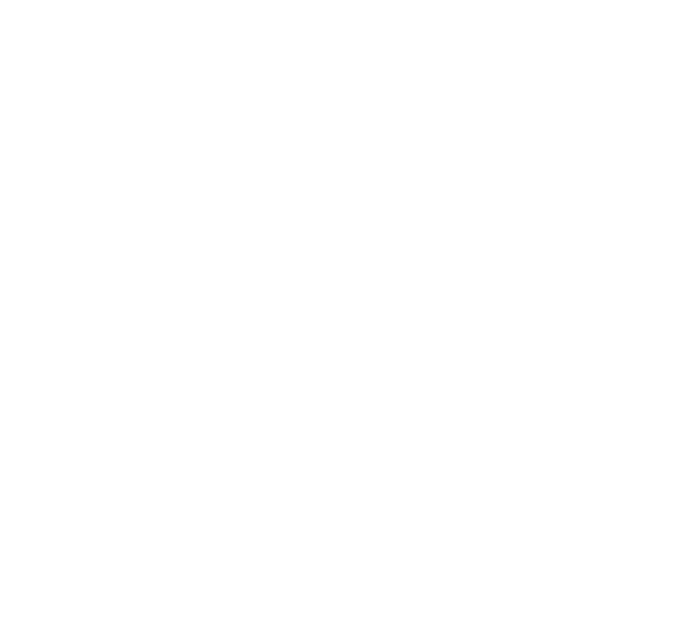
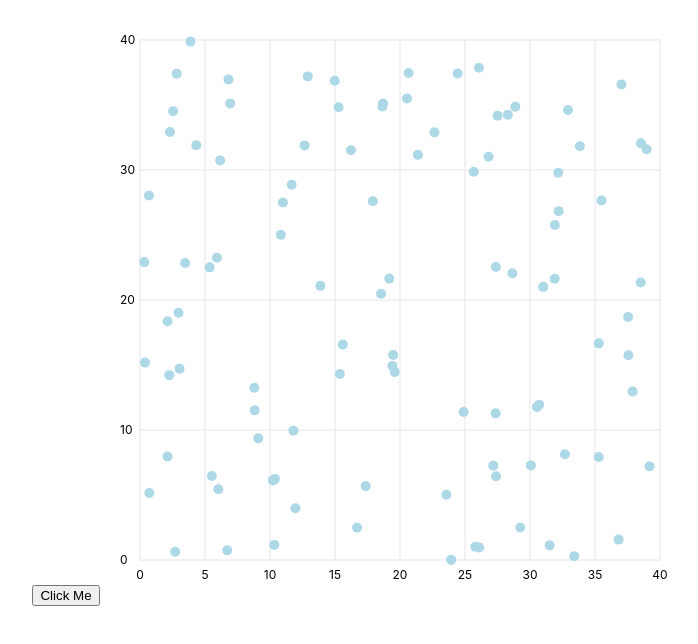
Before and after one commit to TraceWright/COVID-19_Graphs, a React (Create React App) app in the folder client/: page / in a window 1280 px wide. Shown: the top 644 px of the page, without its empty margins (274-972 px from the left). Built offline with nearby package versions, Linux system fonts and the light colour scheme.

Commit message:
d3 sample code

```diff
--- a/client/package.json
+++ b/client/package.json
@@ -6,13 +6,16 @@
     "@testing-library/jest-dom": "^4.2.4",
     "@testing-library/react": "^9.5.0",
     "@testing-library/user-event": "^7.2.1",
+    "@types/d3-scale": "^2.2.0",
     "@types/jest": "^24.9.1",
     "@types/node": "^12.12.35",
     "@types/react": "^16.9.34",
     "@types/react-dom": "^16.9.6",
+    "d3-scale": "^3.2.1",
     "react": "^16.13.1",
     "react-dom": "^16.13.1",
     "react-scripts": "3.4.1",
+    "react-spring": "^8.0.27",
     "typescript": "^3.7.5"
   },
   "scripts": {
--- a/client/src/App.tsx
+++ b/client/src/App.tsx
@@ -1,9 +1,11 @@
 import React from 'react';
 import './App.css';
+import FirstChart from './FirstChart';
 
 function App() {
   return (
     <div className="App">
+      <FirstChart />
     </div>
   );
 }
--- /dev/null
+++ b/client/src/FirstChart.tsx
@@ -0,0 +1,138 @@
+import React, { useState } from "react";
+import { useSpring, animated } from "react-spring";
+import { scaleLinear } from "d3-scale";
+
+// function RandomData() {
+//     return [{
+//         "_id": 1,
+//         "notification_date": "2020-01-22T00:00:00",
+//         "postcode": 2134,
+//         "lhd_2010_code": "X700",
+//         "lhd_2010_name": "Sydney",
+//         "lga_code19": 11300,
+//         "lga_name19": "Burwood (A)",
+//     }];
+//   }
+
+
+function RandomData() {
+  const data = [...Array(100)].map((e, i) => {
+    return {
+      x: Math.random() * 40,
+      y: Math.random() * 40,
+      temparature: Math.random() * 500
+    };
+  });
+  return data;
+}
+
+export function FirstChart() {
+  const [data, setData] = useState(RandomData());
+  const [open, toggle] = useState(false);
+  const props = useSpring({
+    from: { r: 0, fill: "lightblue" },
+    to: { r: open ? 10 : 5, fill: open ? "purple" : "lightblue" }
+  }) as any;
+
+  const w = 600, h = 600, margin = {
+    top: 40,
+    bottom: 40,
+    left: 40,
+    right: 40
+  };
+
+  const width = w - margin.right - margin.left,
+    height = h - margin.top - margin.bottom;
+
+  const xScale = scaleLinear()
+    .domain([0, 40]) // [lowest element, highest element]
+    .range([0, width]); // [0, width]
+
+  const yScale = scaleLinear()
+    .domain([0, 40])
+    .range([height, 0]);
+
+  function handleClick(e: any) {
+    setData(RandomData());
+    if (open) {
+      toggle(false);
+    } else {
+      toggle(true);
+    }
+  }
+
+  const circles = data.map((d, i) => (
+    <animated.circle
+      key={i}
+      r={props.r}
+      cx={xScale(d.x)}
+      cy={yScale(d.y)}
+      style={{ fill: props.fill }}
+    />
+  ));
+
+  return (
+    <div>
+      <button onClick={handleClick}>Click Me</button>
+      <svg width={w} height={h}>
+        <g transform={`translate(${margin.left},${margin.top})`}>
+          <AxisLeft yScale={yScale} width={width} />
+          <AxisBottom xScale={xScale} height={height} />
+          {circles}
+        </g>
+      </svg>
+    </div>
+  );
+}
+
+function AxisLeft({ yScale, width }: any) {
+ const textPadding = -20
+
+  const axis = yScale.ticks(5).map((d: React.ReactNode, i: string | number | undefined) => (
+    <g key={i} className="y-tick">
+      <line
+        style={{ stroke: "#e4e5eb" }}
+        y1={yScale(d)}
+        y2={yScale(d)}
+        x1={0}
+        x2={width}
+      />
+      <text
+        style={{ fontSize: 12 }}
+        x={textPadding}
+        dy=".32em"
+        y={yScale(d)}
+      >
+        {d}
+      </text>
+    </g>
+  ));
+  return <>{axis}</>;
+}
+
+function AxisBottom({ xScale, height }: any) {
+  const textPadding = 10;
+
+  const axis = xScale.ticks(10).map((d: React.ReactNode, i: string | number | undefined) => (
+    <g className="x-tick" key={i}>
+      <line
+        style={{ stroke: "#e4e5eb" }}
+        y1={0}
+        y2={height}
+        x1={xScale(d)}
+        x2={xScale(d)}
+      />
+      <text
+        style={{ textAnchor: "middle", fontSize: 12 }}
+        dy=".71em"
+        x={xScale(d)}
+        y={height + textPadding}
+      >
+        {d}
+      </text>
+    </g>
+  ));
+  return <>{axis}</>;
+}
+
+export default FirstChart;
```
Also changed, not shown: 1 other file (tests, documents, lock files or other folders).
